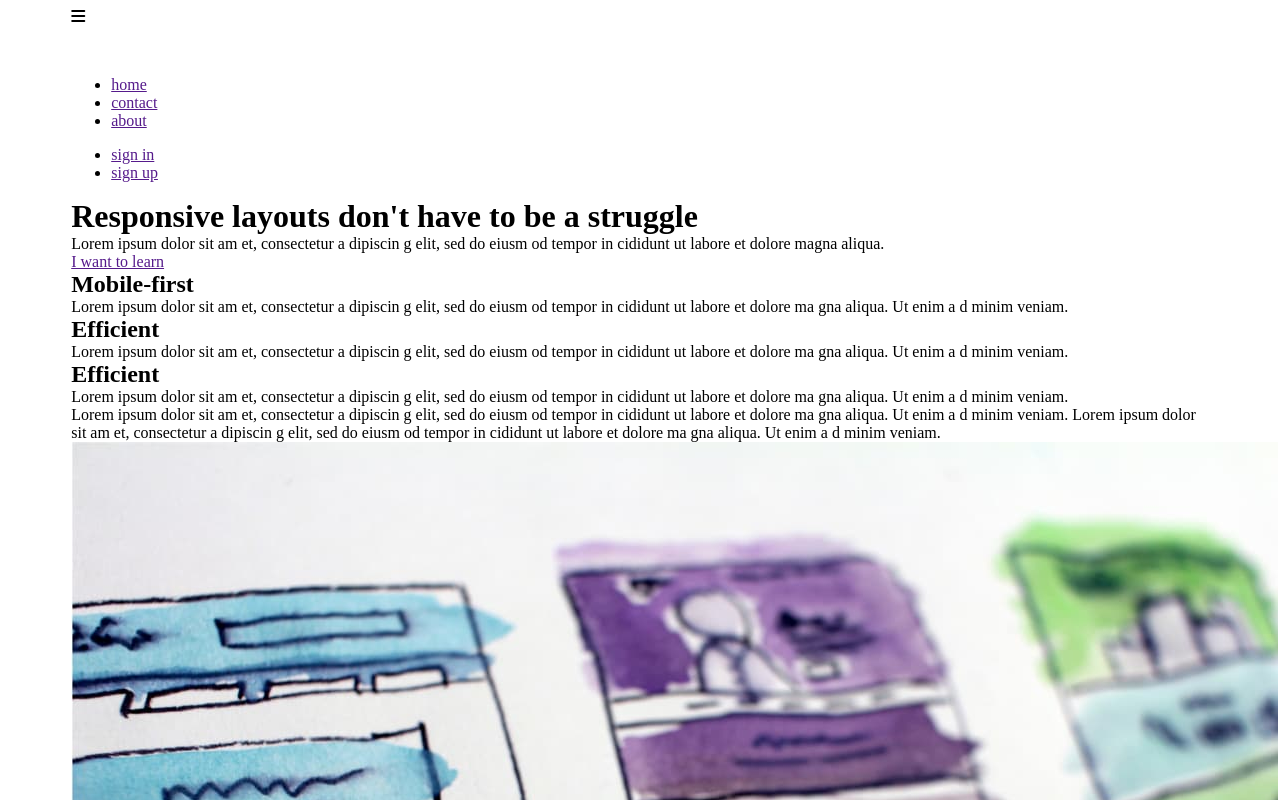
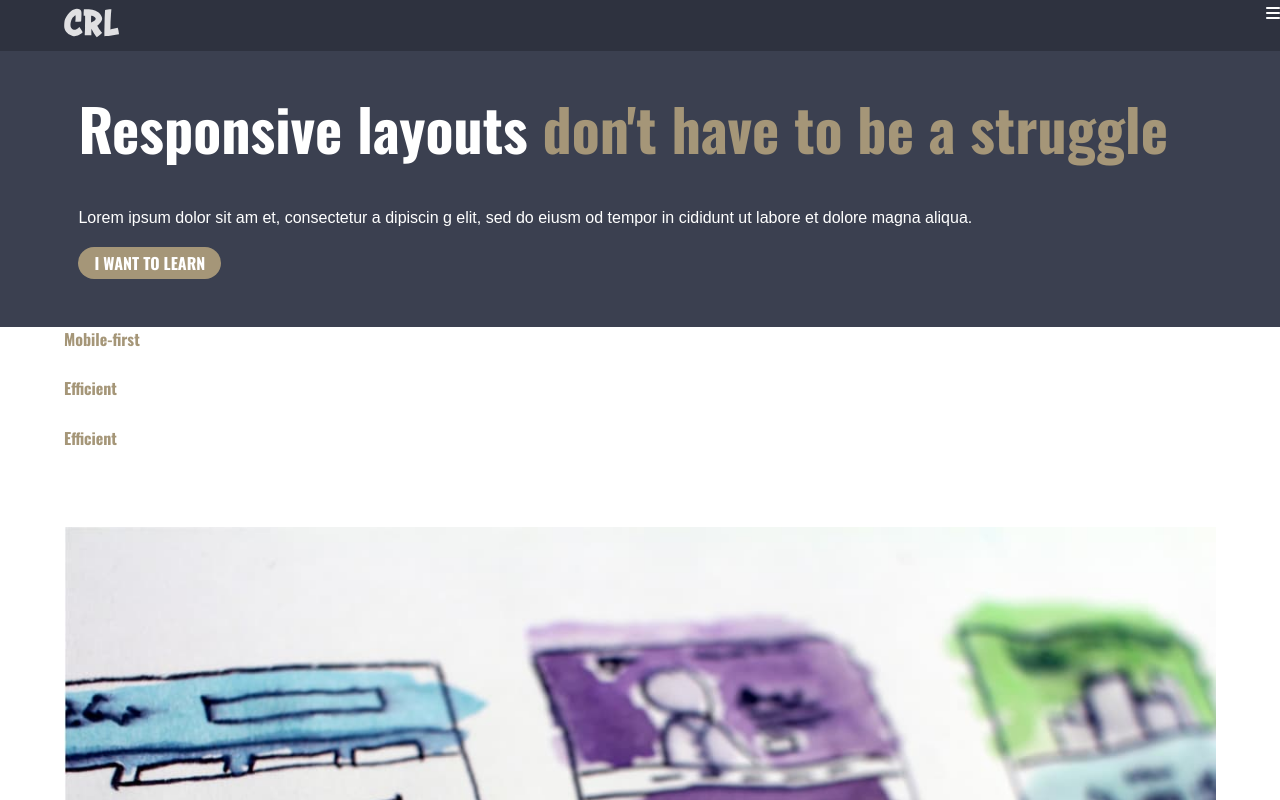
Before and after one commit to Bernardanxiety/crl-final-challenge, a plain HTML site: page index.html in a window 1280 px wide. Shown: the top 800 px of the page. Drawn offline with nearby package versions, Linux system fonts and the light colour scheme.

Commit message:
minor changes

```diff
--- a/style.css
+++ b/style.css
@@ -1,5 +1,9 @@
 :root {
-
+    --clr-1: #2E323F;
+    --clr-2: #3B4050;
+    --clr-3: #6F737F;
+    --clr-4: #FFFFFF;
+    --clr-gold: #A59678;
 }
 
 /* reset */
@@ -11,10 +15,136 @@ h1, h2, h3, h4, h5, h6, p {
     margin: 0;
 }
 
+img {
+    max-width: 100%;
+}
+
 /* general styling */
+body {
+    margin: 0;
+    font-family: 'Oswald', sans-serif;
+    font-weight: 400;
+    color: #fff;
+}
+
+ul {
+    padding: 0;
+    margin: 0;
+    list-style: none;
+}
+
+a {
+    text-decoration: none;
+    color: inherit;
+}
+
+/* typography */
+.text-gold {
+    color: var(--clr-gold);
+}
+
+.monserrat {
+    font-family: 'Monserrat', sans-serif;
+}
+
+.heading {
+    font-size: var(--h-size, inherit);
+    line-height: var(--h-height);
+}
+
+.para {
+    color: var(--clr-p, #fff);
+    line-height: 1.6;
+    font-size: var(--p-size, inherit);
+}
 
 /* helper classes */
+.flow-content > * + * {
+    margin: var(--gap) 0 0 0;
+}
+
+.row {
+    display: flex;
+}
+
+.gap-content > * + * {
+    margin: var(--inner-gap) 0 0 0;
+}
+
 .container {
     width: min(90%, 1200px);
     margin: 0 auto;
 }
+
+.btn {
+    display: inline-block;
+    text-transform: uppercase;
+    background:var(--clr-gold);
+    padding: .25em 1em;
+    border-radius: 100vw;
+}
+
+.visible {
+    display: none;
+}
+
+.position {
+    position: absolute;
+}
+
+/* sections */
+
+/* navbar */
+.nav--bar {
+    padding: .5em 0;
+
+    background: var(--clr-1);
+}
+
+.nav__list {
+    text-align: center;
+    --gap: .5em;
+}
+
+.nav__item {
+
+}
+
+.nav__link {
+    font-size: 1rem;
+}
+
+.hamburger {
+    position: absolute;
+    top: 0;
+    right: 0px;
+}
+
+.logo {
+}
+
+
+
+.nav--bar .row {
+    justify-content: space-between;
+}
+
+.nav__item {
+    font-size: 1.125rem;
+    text-transform: uppercase;
+}
+
+/* header */
+header {
+    --h-size: 3.625rem;
+    --clr-p: var(--clr-4);
+    --h-height: 1;
+    --gap: 3em;
+
+    padding: 3rem 1rem;
+    background: var(--clr-2);
+}
+
+.header__content {
+    --inner-gap: 1em;
+}
```
